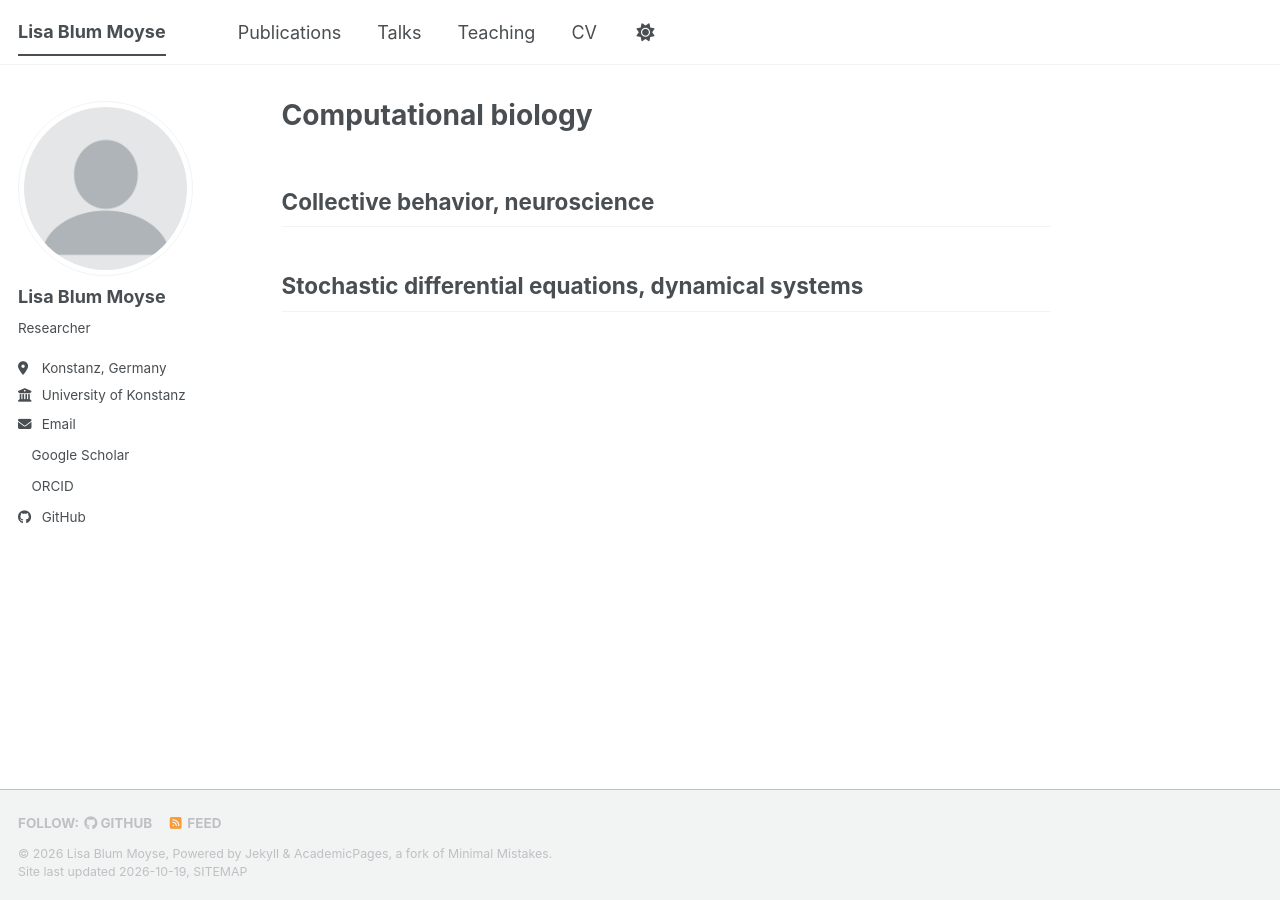
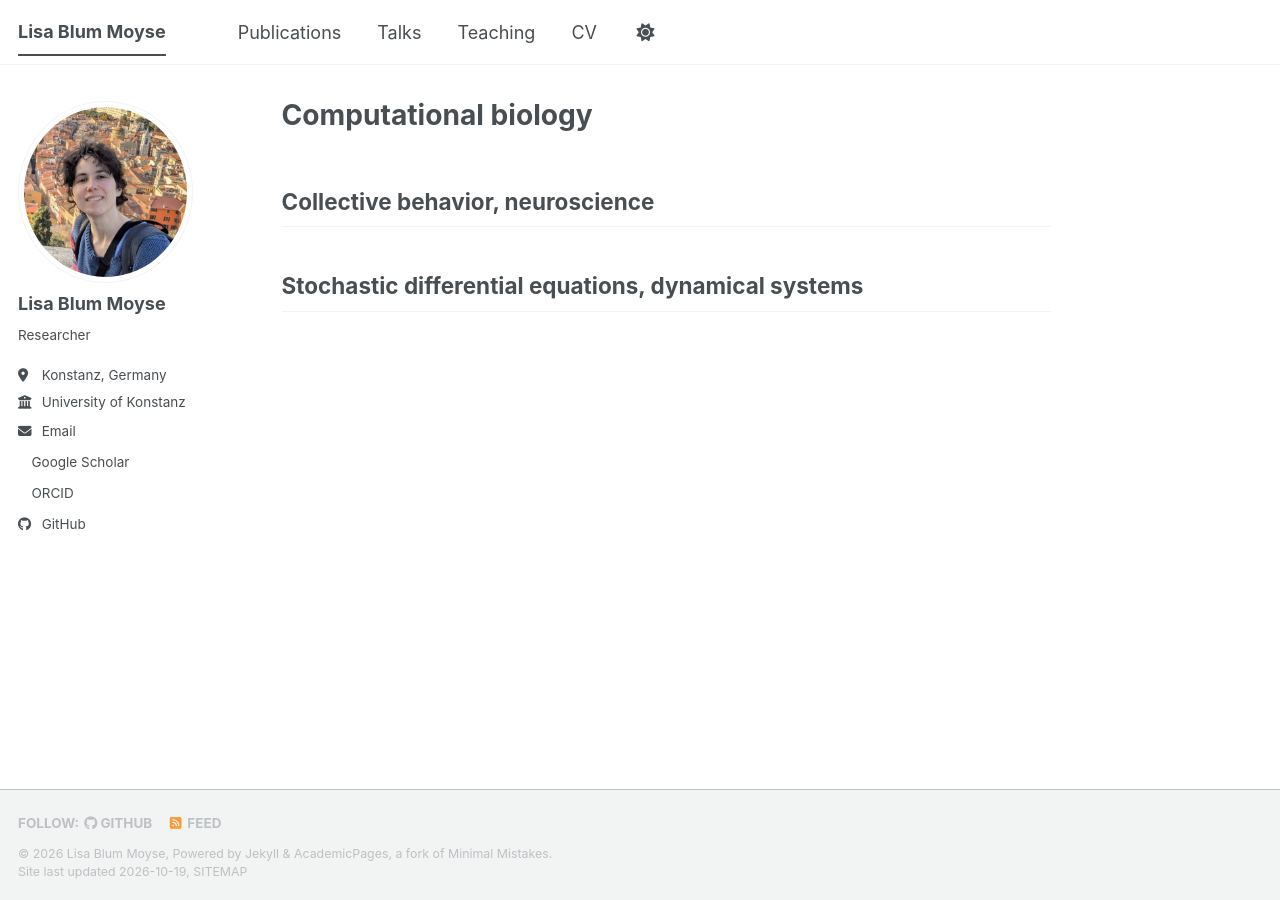
Before and after one commit to lblummoyse/lblummoyse.github.io, a Jekyll site: the page built from _pages/about.md, in a window 1280 px wide. Built offline with Jekyll 4.4.1, drawn with Linux system fonts in a browser that asks for light colours; a style sheet for code colours, icons or effects is not loaded.

Commit message:
Update _config.yml

```diff
--- a/_config.yml
+++ b/_config.yml
@@ -12,7 +12,7 @@ site_theme               : "default" # The available themes options are "default
 title                    : "Lisa Blum Moyse"
 title_separator          : "-"
 name                     : &name "Lisa Blum Moyse"
-description              : &description "Your Name's academic portfolio"   # Update this with a general description of your site, this is the default if not overridden by a page
+description              : &description ""   # Update this with a general description of your site, this is the default if not overridden by a page
 url                      : https://lblummoyse.github.io # The base hostname & protocol for your site e.g. "https://[your GitHub username].github.io",
                                                            # or if you already have some other page hosted on Github then use "https://[your GitHub username].github.io/[Your Repo Name]"
 baseurl                  : "" # the subpath of your site, e.g. "/blog"
@@ -23,7 +23,7 @@ repository               : "academicpages/academicpages.github.io"
 #               Additional customization can be done by editing /_includes/author-profile.html
 author:
   # Biographic information
-  avatar           : "profile.png"
+  avatar           : "profile_.png"
   name             : "Lisa Blum Moyse"
   pronouns         : # example: "she/her"
   bio              : "Researcher"
```
